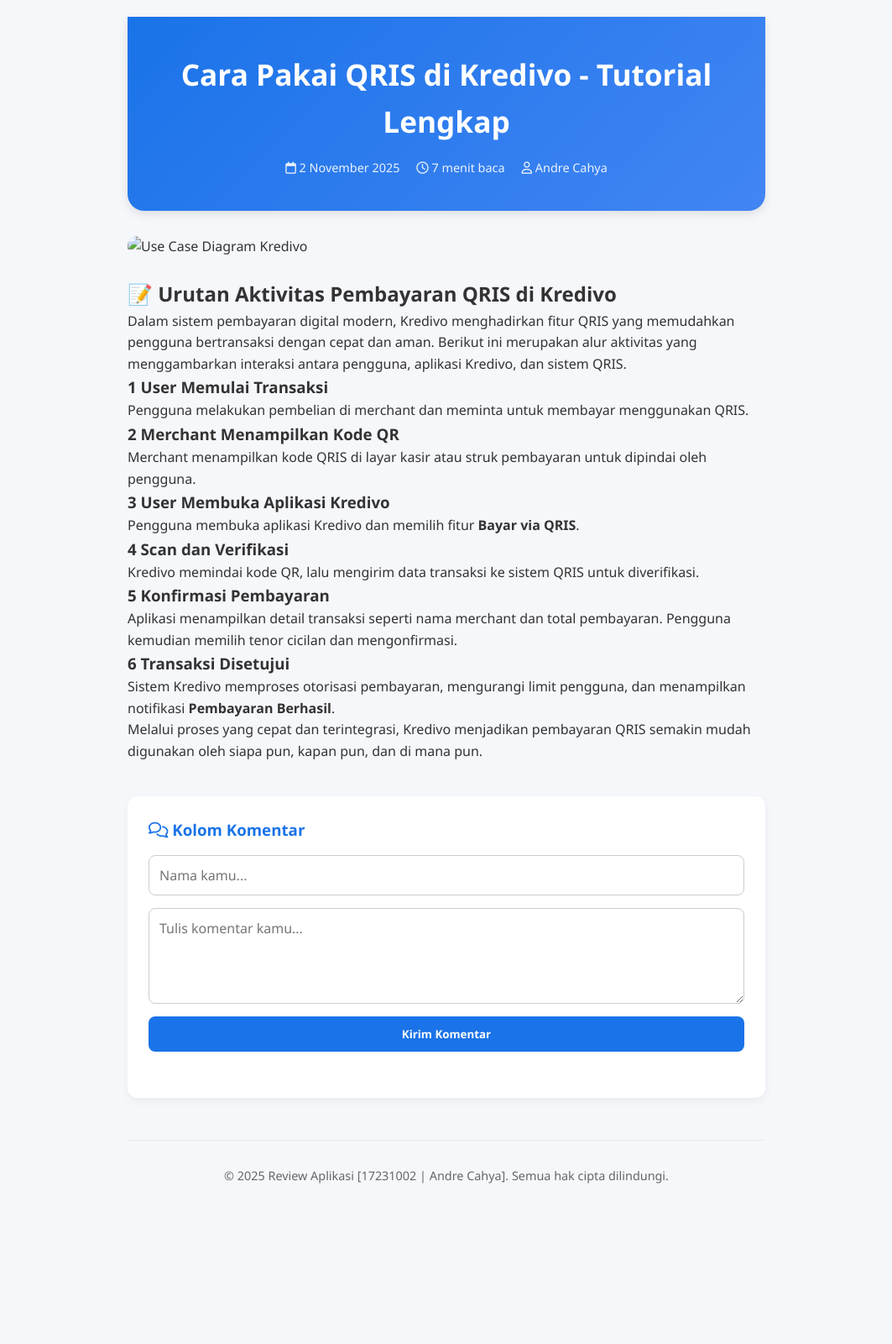
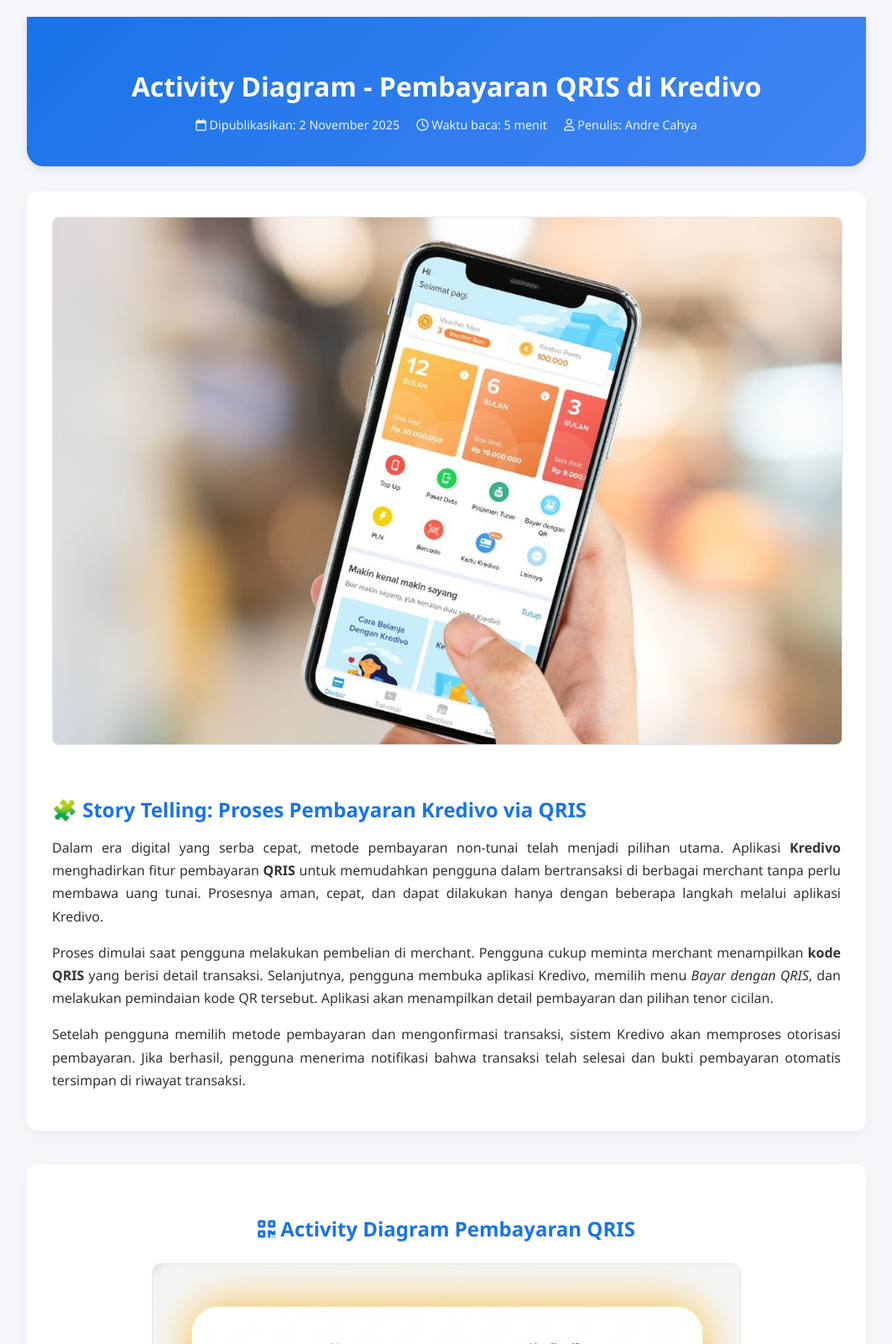
Before and after one commit to andrechya/17231002, a plain HTML site: page activity-diagram.html in a window 1280 px wide. Shown: the top 1600 px of the page at 84% size, without its empty margins (108-1171 px from the left). Before the commit the page ends 1461 px from the top, so only its background shows below. Drawn offline with Linux system fonts and the light colour scheme.

Commit message:
Update activity-diagram.html

```diff
--- a/activity-diagram.html
+++ b/activity-diagram.html
@@ -3,128 +3,171 @@
   <head>
     <meta charset="UTF-8" />
     <meta name="viewport" content="width=device-width, initial-scale=1.0" />
-    <title>Cara Pakai QRIS di Kredivo - Tutorial Lengkap</title>
+    <title>Pembayaran QRIS di Kredivo - Activity Diagram & Story</title>
     <link
       rel="stylesheet"
       href="https://cdnjs.cloudflare.com/ajax/libs/font-awesome/6.4.0/css/all.min.css"
     />
     <style>
-      /* --- semua CSS dari file kamu tetap --- */
-      * {
+      body {
+        font-family: "Segoe UI", Tahoma, Geneva, Verdana, sans-serif;
+        background-color: #f5f7fa;
         margin: 0;
-        padding: 0;
-        box-sizing: border-box;
-        font-family: "Segoe UI", Tahoma, Geneva, Verdana, sans-serif;
-      }
-
-      body {
-        background-color: #f5f7fa;
         color: #333;
-        line-height: 1.6;
       }
 
       .container {
-        max-width: 800px;
+        max-width: 1000px;
         margin: 0 auto;
-        padding: 20px;
+        padding: 20px 30px;
       }
 
-      .blog-header {
+      header.blog-header {
         background: linear-gradient(135deg, #1a73e8, #4285f4);
         color: white;
         padding: 40px 20px;
         border-radius: 0 0 20px 20px;
         margin-bottom: 30px;
         box-shadow: 0 4px 12px rgba(0, 0, 0, 0.1);
+        text-align: center;
       }
 
       .blog-title {
-        font-size: 2.2rem;
+        font-size: 2rem;
         margin-bottom: 10px;
-        text-align: center;
       }
 
+      /* ✅ Bagian ini diperbaiki */
       .blog-meta {
+        font-size: 0.9rem;
+        opacity: 0.9;
+        margin-top: 15px;
+
         display: flex;
         justify-content: center;
+        align-items: center;
         gap: 20px;
-        margin-top: 15px;
-        font-size: 0.9rem;
-        opacity: 0.9;
       }
 
-      /* Tambahan CSS untuk komentar */
-      .comment-section {
+      .blog-content {
         background: white;
         border-radius: 12px;
-        padding: 25px;
-        margin-top: 40px;
-        box-shadow: 0 4px 10px rgba(0, 0, 0, 0.05);
+        padding: 30px;
+        box-shadow: 0 5px 15px rgba(0, 0, 0, 0.05);
+        margin-bottom: 40px;
       }
 
-      .comment-section h3 {
+      img {
+        width: 100%;
+        border-radius: 8px;
+        border: 1px solid rgba(0, 0, 0, 0.1);
+        margin-bottom: 25px;
+      }
+
+      h2 {
         color: #1a73e8;
+        margin-top: 30px;
         margin-bottom: 15px;
       }
 
-      .comment-form {
+      p {
+        text-align: justify;
+        line-height: 1.7;
+      }
+
+      ul {
+        line-height: 1.8;
+      }
+
+      .fiture-section {
+        background: #ffffff;
+        border-radius: 12px;
+        padding: 30px;
+        box-shadow: 0 5px 15px rgba(0, 0, 0, 0.05);
+        margin-bottom: 40px;
+      }
+
+      .fiture-section h2 {
+        text-align: center;
+        color: #1a73e8;
+        margin-bottom: 25px;
+      }
+
+      .fiture-section img {
+        display: block;
+        max-width: 700px;
+        margin: 0 auto 20px;
+        border-radius: 10px;
+      }
+
+      .diagram-steps {
+        max-width: 650px;
+        margin: 0 auto;
+        text-align: left;
+        list-style: none;
+        padding: 0;
+      }
+
+      .diagram-steps li {
+        margin: 10px 0;
         display: flex;
-        flex-direction: column;
-        gap: 15px;
+        align-items: center;
+        gap: 12px;
+      }
+
+      .diagram-steps i {
+        color: #1a73e8;
+        font-size: 1.1rem;
+      }
+
+      .comment-section {
+        background: #ffffff;
+        border-radius: 12px;
+        padding: 30px;
+        box-shadow: 0 5px 15px rgba(0, 0, 0, 0.05);
+      }
+
+      .comment-section h2 {
+        color: #1a73e8;
+        margin-bottom: 20px;
+      }
+
+      .comment {
+        border-bottom: 1px solid #eaeaea;
+        padding-bottom: 15px;
+        margin-bottom: 15px;
+      }
+
+      .comment:last-child {
+        border-bottom: none;
+      }
+
+      .comment strong {
+        color: #1a73e8;
       }
 
       .comment-form input,
       .comment-form textarea {
         width: 100%;
         padding: 12px;
-        border: 1px solid #ccc;
-        border-radius: 8px;
+        margin-bottom: 10px;
+        border: 1px solid #ddd;
+        border-radius: 6px;
         font-size: 1rem;
-        transition: border-color 0.3s;
-      }
-
-      .comment-form input:focus,
-      .comment-form textarea:focus {
-        border-color: #1a73e8;
-        outline: none;
       }
 
       .comment-form button {
         background: #1a73e8;
         color: white;
-        padding: 12px;
+        padding: 12px 25px;
         border: none;
-        border-radius: 8px;
-        font-weight: bold;
+        border-radius: 6px;
         cursor: pointer;
-        transition: background 0.3s;
+        transition: 0.3s;
       }
 
       .comment-form button:hover {
         background: #0d62d9;
-      }
-
-      .comment-list {
-        margin-top: 30px;
-      }
-
-      .comment {
-        background: #f8f9fa;
-        border-left: 4px solid #1a73e8;
-        padding: 15px;
-        border-radius: 8px;
-        margin-bottom: 15px;
-      }
-
-      .comment .author {
-        font-weight: bold;
-        color: #1a73e8;
-      }
-
-      .comment .date {
-        font-size: 0.8rem;
-        color: #777;
-        margin-bottom: 5px;
       }
 
       footer {
@@ -132,131 +175,133 @@
         padding: 30px 0;
         color: #666;
         font-size: 0.9rem;
-        margin-top: 50px;
+        margin-top: 40px;
         border-top: 1px solid #eaeaea;
       }
 
       @media (max-width: 768px) {
-        .blog-meta {
-          flex-direction: column;
-          align-items: center;
-          gap: 8px;
+        .container {
+          padding: 15px;
+        }
+
+        .blog-title {
+          font-size: 1.7rem;
+        }
+
+        img {
+          max-width: 100%;
         }
       }
     </style>
   </head>
+
   <body>
     <div class="container">
-      <!-- Header -->
       <header class="blog-header">
-        <h1 class="blog-title">Cara Pakai QRIS di Kredivo - Tutorial Lengkap</h1>
+        <h1 class="blog-title">Activity Diagram - Pembayaran QRIS di Kredivo</h1>
         <div class="blog-meta">
-          <span><i class="far fa-calendar"></i> 2 November 2025</span>
-          <span><i class="far fa-clock"></i> 7 menit baca</span>
-          <span><i class="far fa-user"></i> Andre Cahya</span>
+          <span
+            ><i class="far fa-calendar"></i> Dipublikasikan: 2 November
+            2025</span
+          >
+          <span><i class="far fa-clock"></i> Waktu baca: 5 menit</span>
+          <span><i class="far fa-user"></i> Penulis: Andre Cahya</span>
         </div>
       </header>
 
-      <!-- Gambar Use Case -->
-      <img src="gambar1.png" alt="Use Case Diagram Kredivo" style="width:100%; border-radius:12px; margin-bottom:25px;">
+      <div class="blog-content">
+        <img src="./images/gambar2.png" alt="Use Case Diagram Kredivo" />
 
-      <!-- Storytelling Section -->
-      <div class="blog-content">
-        <h2>📝 Urutan Aktivitas Pembayaran QRIS di Kredivo</h2>
+        <h2>🧩 Story Telling: Proses Pembayaran Kredivo via QRIS</h2>
         <p>
-          Dalam sistem pembayaran digital modern, Kredivo menghadirkan fitur QRIS yang memudahkan pengguna bertransaksi dengan cepat dan aman. Berikut ini merupakan alur aktivitas yang menggambarkan interaksi antara pengguna, aplikasi Kredivo, dan sistem QRIS.
+          Dalam era digital yang serba cepat, metode pembayaran non-tunai telah menjadi pilihan utama.
+          Aplikasi <strong>Kredivo</strong> menghadirkan fitur pembayaran <strong>QRIS</strong> untuk
+          memudahkan pengguna dalam bertransaksi di berbagai merchant tanpa perlu membawa uang tunai.
+          Prosesnya aman, cepat, dan dapat dilakukan hanya dengan beberapa langkah melalui aplikasi Kredivo.
         </p>
 
-        <div class="step-card">
-          <h3><span class="step-number">1</span> User Memulai Transaksi</h3>
         <p>
-            Pengguna melakukan pembelian di merchant dan meminta untuk membayar menggunakan QRIS.
+          Proses dimulai saat pengguna melakukan pembelian di merchant. Pengguna cukup meminta merchant
+          menampilkan <strong>kode QRIS</strong> yang berisi detail transaksi. Selanjutnya, pengguna membuka
+          aplikasi Kredivo, memilih menu <em>Bayar dengan QRIS</em>, dan melakukan pemindaian kode QR tersebut.
+          Aplikasi akan menampilkan detail pembayaran dan pilihan tenor cicilan.
+        </p>
+
+        <p>
+          Setelah pengguna memilih metode pembayaran dan mengonfirmasi transaksi, sistem Kredivo akan memproses
+          otorisasi pembayaran. Jika berhasil, pengguna menerima notifikasi bahwa transaksi telah selesai dan
+          bukti pembayaran otomatis tersimpan di riwayat transaksi.
         </p>
       </div>
 
-        <div class="step-card">
-          <h3><span class="step-number">2</span> Merchant Menampilkan Kode QR</h3>
+      <section class="fiture-section">
+        <h2><i class="fas fa-qrcode"></i> Activity Diagram Pembayaran QRIS</h2>
+
+        <img src="./images/gambar1.png" alt="Activity Diagram QRIS Kredivo" />
+
         <p>
-            Merchant menampilkan kode QRIS di layar kasir atau struk pembayaran untuk dipindai oleh pengguna.
+          Diagram berikut menunjukkan alur aktivitas pembayaran QRIS di aplikasi Kredivo, mulai dari pemindaian
+          kode QR hingga konfirmasi transaksi berhasil. Diagram ini membantu memahami hubungan antara pengguna,
+          aplikasi, dan sistem QRIS secara visual.
         </p>
+
+        <ul class="diagram-steps">
+          <li><i class="fas fa-shopping-cart"></i> User memulai transaksi di merchant.</li>
+          <li><i class="fas fa-qrcode"></i> Merchant menampilkan kode QRIS.</li>
+          <li><i class="fas fa-mobile-alt"></i> User membuka aplikasi Kredivo dan memilih menu "Bayar dengan QRIS".</li>
+          <li><i class="fas fa-camera"></i> User memindai kode QR.</li>
+          <li><i class="fas fa-database"></i> Aplikasi mengirim data QRIS ke sistem Kredivo untuk verifikasi.</li>
+          <li><i class="fas fa-check-circle"></i> Sistem memverifikasi data dan menampilkan detail transaksi.</li>
+          <li><i class="fas fa-lock"></i> User memasukkan PIN untuk konfirmasi pembayaran.</li>
+          <li><i class="fas fa-receipt"></i> Sistem memproses dan menampilkan notifikasi transaksi sukses.</li>
+        </ul>
+      </section>
+
+      <section class="comment-section">
+        <h2><i class="fas fa-comments"></i> Kolom Komentar</h2>
+
+        <div class="comments-list">
+          <div class="comment">
+            <strong>Andi:</strong>
+            <p>Penjelasan diagramnya sangat jelas, membantu saya memahami alur QRIS!</p>
           </div>
-
-        <div class="step-card">
-          <h3><span class="step-number">3</span> User Membuka Aplikasi Kredivo</h3>
-          <p>
-            Pengguna membuka aplikasi Kredivo dan memilih fitur <strong>Bayar via QRIS</strong>.
-          </p>
-        </div>
-
-        <div class="step-card">
-          <h3><span class="step-number">4</span> Scan dan Verifikasi</h3>
-          <p>
-            Kredivo memindai kode QR, lalu mengirim data transaksi ke sistem QRIS untuk diverifikasi.
-          </p>
-        </div>
-
-        <div class="step-card">
-          <h3><span class="step-number">5</span> Konfirmasi Pembayaran</h3>
-          <p>
-            Aplikasi menampilkan detail transaksi seperti nama merchant dan total pembayaran. Pengguna kemudian memilih tenor cicilan dan mengonfirmasi.
-          </p>
-        </div>
-
-        <div class="step-card">
-          <h3><span class="step-number">6</span> Transaksi Disetujui</h3>
-          <p>
-            Sistem Kredivo memproses otorisasi pembayaran, mengurangi limit pengguna, dan menampilkan notifikasi <strong>Pembayaran Berhasil</strong>.
-          </p>
-        </div>
-
-        <div class="conclusion-box">
-          <p>
-            Melalui proses yang cepat dan terintegrasi, Kredivo menjadikan pembayaran QRIS semakin mudah digunakan oleh siapa pun, kapan pun, dan di mana pun.
-          </p>
+          <div class="comment">
+            <strong>Sinta:</strong>
+            <p>Keren banget tampilannya, cocok untuk laporan tugas kuliah.</p>
           </div>
         </div>
 
-      <!-- Komentar -->
-      <div class="comment-section">
-        <h3><i class="far fa-comments"></i> Kolom Komentar</h3>
-        <form class="comment-form" onsubmit="addComment(event)">
-          <input type="text" id="name" placeholder="Nama kamu..." required />
-          <textarea id="comment" rows="4" placeholder="Tulis komentar kamu..." required></textarea>
-          <button type="submit">Kirim Komentar</button>
+        <form class="comment-form">
+          <input type="text" placeholder="Nama kamu" required />
+          <textarea rows="4" placeholder="Tulis komentar kamu..." required></textarea>
+          <button type="submit"><i class="fas fa-paper-plane"></i> Kirim Komentar</button>
         </form>
+      </section>
 
-        <div class="comment-list" id="commentList"></div>
-      </div>
-
-      <!-- Footer -->
       <footer>
-        <p>&copy; 2025 Review Aplikasi [17231002 | Andre Cahya]. Semua hak cipta dilindungi.</p>
+        <p>&copy; 2025 Andre Cahya — Semua hak cipta dilindungi.</p>
       </footer>
     </div>
 
     <script>
-      // Tambah komentar
-      function addComment(event) {
-        event.preventDefault();
-        const name = document.getElementById("name").value;
-        const comment = document.getElementById("comment").value;
-        const commentList = document.getElementById("commentList");
+      const form = document.querySelector(".comment-form");
+      const list = document.querySelector(".comments-list");
 
-        const commentDiv = document.createElement("div");
-        commentDiv.classList.add("comment");
-        const date = new Date().toLocaleString("id-ID");
+      form.addEventListener("submit", (e) => {
+        e.preventDefault();
+        const name = form.querySelector("input").value.trim();
+        const text = form.querySelector("textarea").value.trim();
 
-        commentDiv.innerHTML = `
-          <div class="author">${name}</div>
-          <div class="date">${date}</div>
-          <div class="text">${comment}</div>
-        `;
+        if (name && text) {
+          const comment = document.createElement("div");
+          comment.classList.add("comment");
+          comment.innerHTML = `<strong>${name}:</strong><p>${text}</p>`;
+          list.appendChild(comment);
 
-        commentList.prepend(commentDiv);
-
-        document.getElementById("name").value = "";
-        document.getElementById("comment").value = "";
+          form.reset();
+          alert("Komentar berhasil dikirim!");
         }
+      });
     </script>
   </body>
 </html>
```
Lines whose indentation alone changed are shown as unchanged.
